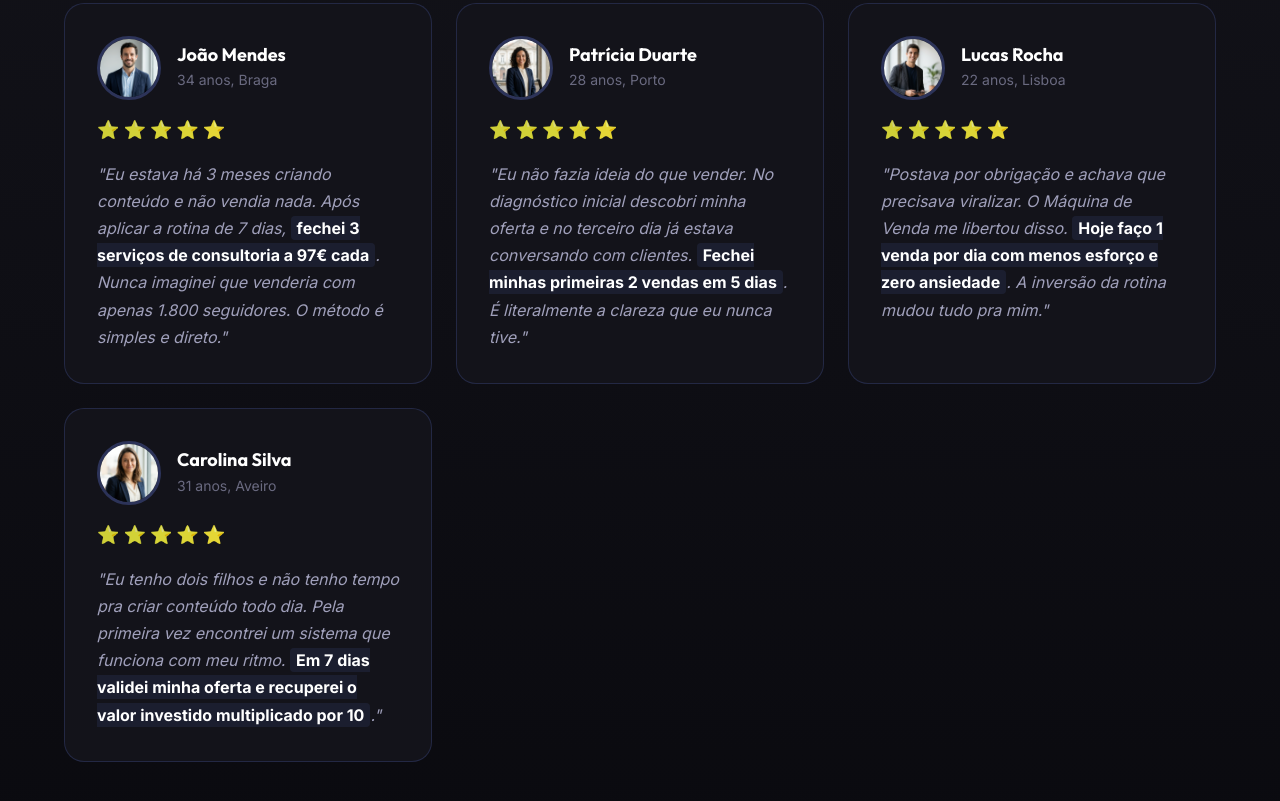
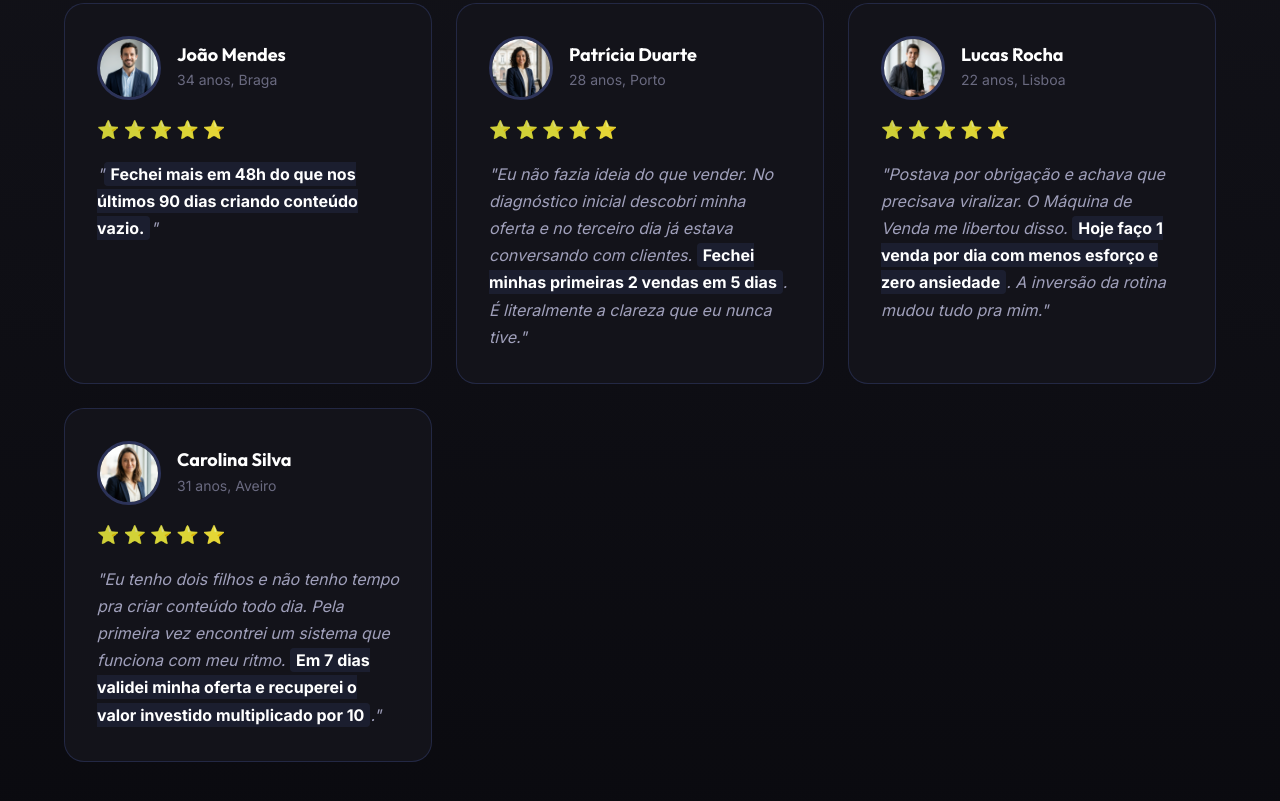
Before and after one commit to Ricoandrade1/Maquinadevenda, a plain HTML site: page index.html in a window 1280 px wide. Shown: the part 2793-3594 px from the top of the page. Drawn offline with Linux system fonts and the light colour scheme; animation ran at ten frames a second.

Commit message:
💬 Update João Mendes testimonial with more impactful text

```diff
--- a/index.html
+++ b/index.html
@@ -160,9 +160,7 @@
                         <span class="star">⭐</span>
                     </div>
                     <p class="testimonial-text">
-                        "Eu estava há 3 meses criando conteúdo e não vendia nada. Após aplicar a rotina de 7 dias,
-                        <strong>fechei 3 serviços de consultoria a 97€ cada</strong>. Nunca imaginei que venderia com
-                        apenas 1.800 seguidores. O método é simples e direto."
+                        "<strong>Fechei mais em 48h do que nos últimos 90 dias criando conteúdo vazio.</strong>"
                     </p>
                 </div>
 
```
